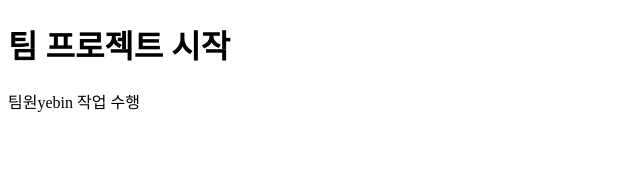
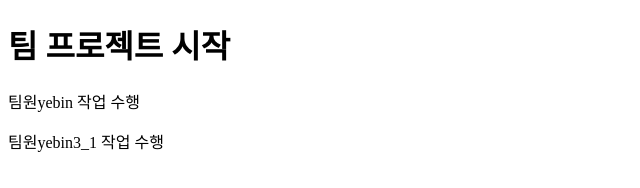
Before and after one commit to yebina1/ezen_team_20260226, a plain HTML site: page index.html in a window 1280 px wide. Shown: the whole page, without its empty margins (0-640 px from the left). Drawn offline with Linux system fonts and the light colour scheme.

Commit message:
팀원yebin3_1 작업 수행

```diff
--- a/index.html
+++ b/index.html
@@ -8,5 +8,6 @@
 <body>
     <h1>팀 프로젝트 시작</h1>
     <p>팀원yebin 작업 수행</p>
+    <p>팀원yebin3_1 작업 수행</p>
 </body>
 </html>
```
